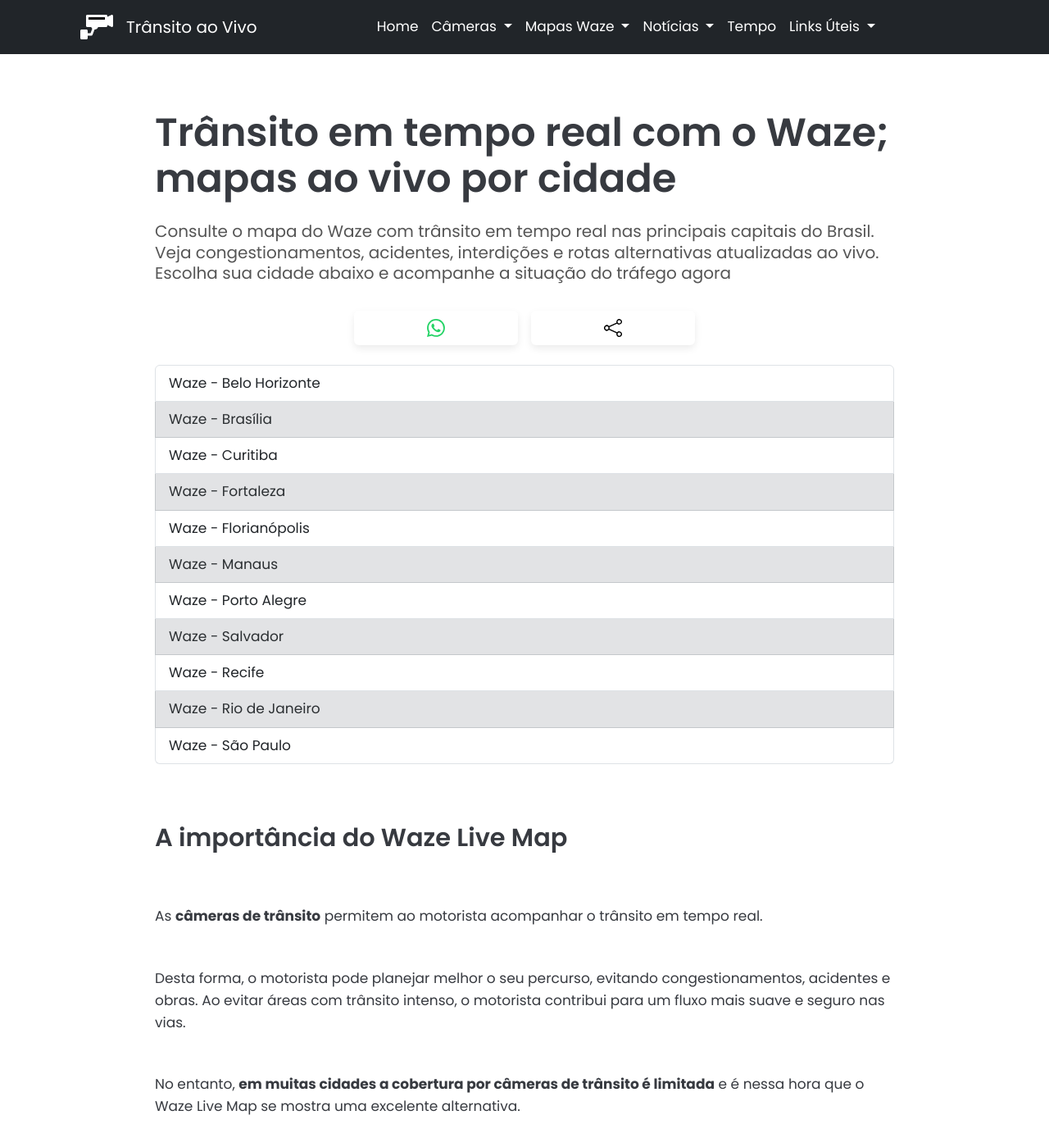
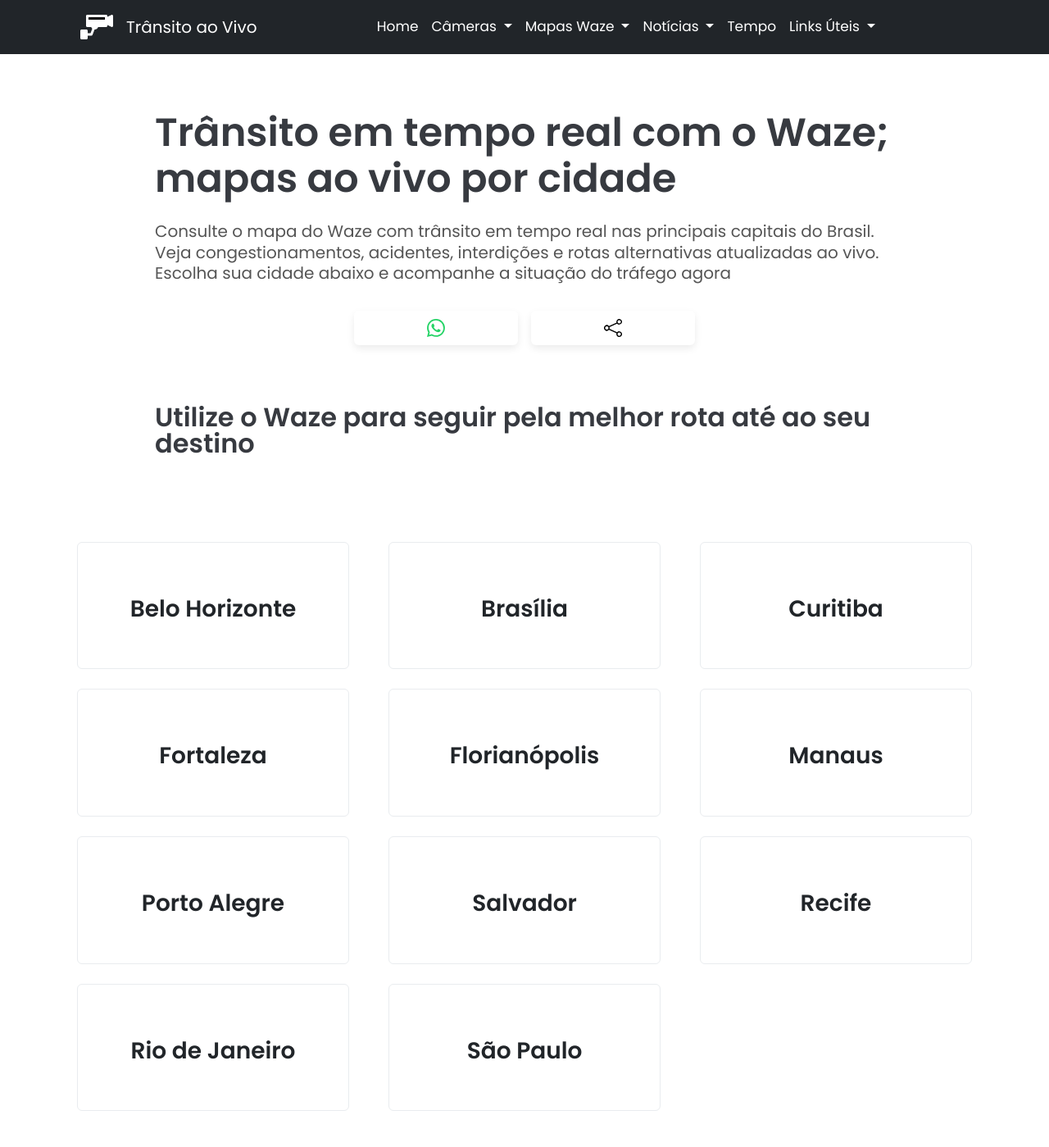
Before and after one commit to Sergio-Damm/transitoaovivo, a Jekyll site: the page built from pages/waze-transito-em-tempo-real/index.html, in a window 1280 px wide and 1400 px high. Shown: the whole window at 82% size. Built offline with Jekyll 4.4.1, drawn with Linux system fonts in a browser that asks for light colours; comment, search, counter and statistics services are not loaded.

Commit message:
new card waze-transito-em-tempo-real

```diff
--- a/js/main.js
+++ b/js/main.js
@@ -317,9 +317,9 @@
     carregarFeed({
         listaId: 'lista3',
         loadingId: 'loading3',
-        rss: 'https://newsmotor.com.br/feed/',
-        nome: 'News Motor',
-        letras: 'NM'
+        rss: 'https://motor1.uol.com.br/rss/articles/all/',
+        nome: 'motor1.com',
+        letras: 'MO'
     });
 
     // Estadao (Jornal do Carro)
--- a/pages/waze-transito-em-tempo-real/index.html
+++ b/pages/waze-transito-em-tempo-real/index.html
@@ -89,22 +89,128 @@
   	</div>
 </section>
 <!-- ============================================================================================= -->
-<section class="container">
-	<div class="row">
-        <div class="col-12 col-md-10 mx-auto">
+<section>
+    <div class="container">
+  		<div class="row">
+        	<div class="col-12 col-md-10 mx-auto my-5">
+  				<h2 class="h3-title-index">Utilize o Waze para seguir pela melhor rota até ao seu destino</h2>
+			</div>
+  		</div>
+	</div>
+</section>
+<!-- ============================================================================================= -->
+<section class="my-5">
+    <div class="container">
+		<div class="row row-cols-1 row-cols-md-3 g-4 text-center">
 
-			<div class="list-group mb-5">
-				<a href="https://www.transitoaovivo.com/2019/05/waze-belo-horizonte.html" class="list-group-item list-group-item-action">Waze - Belo Horizonte</a>
-				<a href="https://www.transitoaovivo.com/2023/05/waze-brasilia.html" class="list-group-item list-group-item-action list-group-item-secondary">Waze - Brasília</a>
-				<a href="https://www.transitoaovivo.com/2023/05/waze-curitiba.html" class="list-group-item list-group-item-action">Waze - Curitiba</a>
-				<a href="https://www.transitoaovivo.com/2019/05/waze-fortaleza.html" class="list-group-item list-group-item-action list-group-item-secondary">Waze - Fortaleza</a>
-				<a href="https://www.transitoaovivo.com/2023/05/waze-florianopolis.html" class="list-group-item list-group-item-action">Waze - Florianópolis</a>
-				<a href="https://www.transitoaovivo.com/2023/05/waze-manaus.html" class="list-group-item list-group-item-action list-group-item-secondary">Waze - Manaus</a>
-				<a href="https://www.transitoaovivo.com/2019/05/waze-porto-alegre.html" class="list-group-item list-group-item-action">Waze - Porto Alegre</a>
-				<a href="https://www.transitoaovivo.com/2019/05/waze-salvador.html" class="list-group-item list-group-item-action list-group-item-secondary">Waze - Salvador</a>
-				<a href="https://www.transitoaovivo.com/2019/05/waze-recife.html" class="list-group-item list-group-item-action">Waze - Recife</a>
-				<a href="https://www.transitoaovivo.com/2023/05/waze-rio-de-janeiro.html" class="list-group-item list-group-item-action list-group-item-secondary">Waze - Rio de Janeiro</a>
-				<a href="https://www.transitoaovivo.com/2021/05/waze-sao-paulo.html" class="list-group-item list-group-item-action mb-4">Waze - São Paulo</a>
+      		<div class="col-lg-4 col-md-12">
+          		<div class="card card-liftshadow border-light-subtle h-100">
+					<a aria-label="Acessar mapa do Waze - Rio de Janeiro" class="link-interno" href="/waze-belo-horizonte/">
+						<div class="d-flex align-items-center justify-content-center my-5">
+      			          	<h3 class="card-title fw-semibold pt-3">Belo Horizonte</h3>
+						</div>
+					</a>
+    			</div>
+			</div>
+
+      		<div class="col-lg-4 col-md-6">
+          		<div class="card card-liftshadow border-light-subtle h-100">
+					<a aria-label="Acessar mapa do Waze - Rio de Janeiro" class="link-interno" href="/waze-brasilia/">
+						<div class="d-flex align-items-center justify-content-center my-5">
+      			          	<h3 class="card-title fw-semibold pt-3">Brasília</h3>
+						</div>
+					</a>
+    			</div>
+			</div>
+
+      		<div class="col-lg-4 col-md-6">
+          		<div class="card card-liftshadow border-light-subtle h-100">
+					<a aria-label="Acessar mapa do Waze - Rio de Janeiro" class="link-interno" href="/waze-curitiba/">
+						<div class="d-flex align-items-center justify-content-center my-5">
+      			          	<h3 class="card-title fw-semibold pt-3">Curitiba</h3>
+						</div>
+					</a>
+    			</div>
+			</div>
+
+			<div class="col-lg-4 col-md-6">
+          		<div class="card card-liftshadow border-light-subtle h-100">
+					<a aria-label="Acessar mapa do Waze - Rio de Janeiro" class="link-interno" href="/waze-fortaleza/">
+						<div class="d-flex align-items-center justify-content-center my-5">
+      			          	<h3 class="card-title fw-semibold pt-3">Fortaleza</h3>
+						</div>
+					</a>
+    			</div>
+			</div>
+
+			<div class="col-lg-4 col-md-6">
+          		<div class="card card-liftshadow border-light-subtle h-100">
+					<a aria-label="Acessar mapa do Waze - Rio de Janeiro" class="link-interno" href="/waze-florianopolis/">
+						<div class="d-flex align-items-center justify-content-center my-5">
+      			          	<h3 class="card-title fw-semibold pt-3">Florianópolis</h3>
+						</div>
+					</a>
+    			</div>
+			</div>
+
+			<div class="col-lg-4 col-md-6">
+          		<div class="card card-liftshadow border-light-subtle h-100">
+					<a aria-label="Acessar mapa do Waze - Rio de Janeiro" class="link-interno" href="/waze-manaus/">
+						<div class="d-flex align-items-center justify-content-center my-5">
+      			          	<h3 class="card-title fw-semibold pt-3">Manaus</h3>
+						</div>
+					</a>
+    			</div>
+			</div>
+
+			<div class="col-lg-4 col-md-6">
+          		<div class="card card-liftshadow border-light-subtle h-100">
+					<a aria-label="Acessar mapa do Waze - Rio de Janeiro" class="link-interno" href="/waze-porto-alegre/">
+						<div class="d-flex align-items-center justify-content-center my-5">
+      			          	<h3 class="card-title fw-semibold pt-3">Porto Alegre</h3>
+						</div>
+					</a>
+    			</div>
+			</div>
+
+			<div class="col-lg-4 col-md-6">
+          		<div class="card card-liftshadow border-light-subtle h-100">
+					<a aria-label="Acessar mapa do Waze - Rio de Janeiro" class="link-interno" href="/waze-salvador/">
+						<div class="d-flex align-items-center justify-content-center my-5">
+      			          	<h3 class="card-title fw-semibold pt-3">Salvador</h3>
+						</div>
+					</a>
+    			</div>
+			</div>
+
+			<div class="col-lg-4 col-md-6">
+          		<div class="card card-liftshadow border-light-subtle h-100">
+					<a aria-label="Acessar mapa do Waze - Rio de Janeiro" class="link-interno" href="/waze-recife/">
+						<div class="d-flex align-items-center justify-content-center my-5">
+      			          	<h3 class="card-title fw-semibold pt-3">Recife</h3>
+						</div>
+					</a>
+    			</div>
+			</div>
+
+			<div class="col-lg-4 col-md-6">
+          		<div class="card card-liftshadow border-light-subtle h-100">
+					<a aria-label="Acessar mapa do Waze - Rio de Janeiro" class="link-interno" href="/waze-rio-de-janeiro/">
+						<div class="d-flex align-items-center justify-content-center my-5">
+      			          	<h3 class="card-title fw-semibold pt-3">Rio de Janeiro</h3>
+						</div>
+					</a>
+    			</div>
+			</div>
+
+			<div class="col-lg-4 col-md-6">
+          		<div class="card card-liftshadow border-light-subtle h-100">
+					<a aria-label="Acessar mapa do Waze - Rio de Janeiro" class="link-interno" href="/waze-sao-paulo/">
+						<div class="d-flex align-items-center justify-content-center my-5">
+      			          	<h3 class="card-title fw-semibold pt-3">São Paulo</h3>
+						</div>
+					</a>
+    			</div>
 			</div>
 
 		</div>
@@ -113,7 +219,7 @@
 <!-- ============================================================================================= -->
 <section class="container">
 	<div class="row">
-        <div class="col-12 col-md-10 mx-auto mb-5">
+        <div class="col-12 col-md-10 mx-auto my-5">
 
 			<div class="mb-5">
       			<h2 class="h2-title-content mb-5">A importância do Waze Live Map</h2>
```
Also changed, not shown: index.html (+4 -4 lines).
